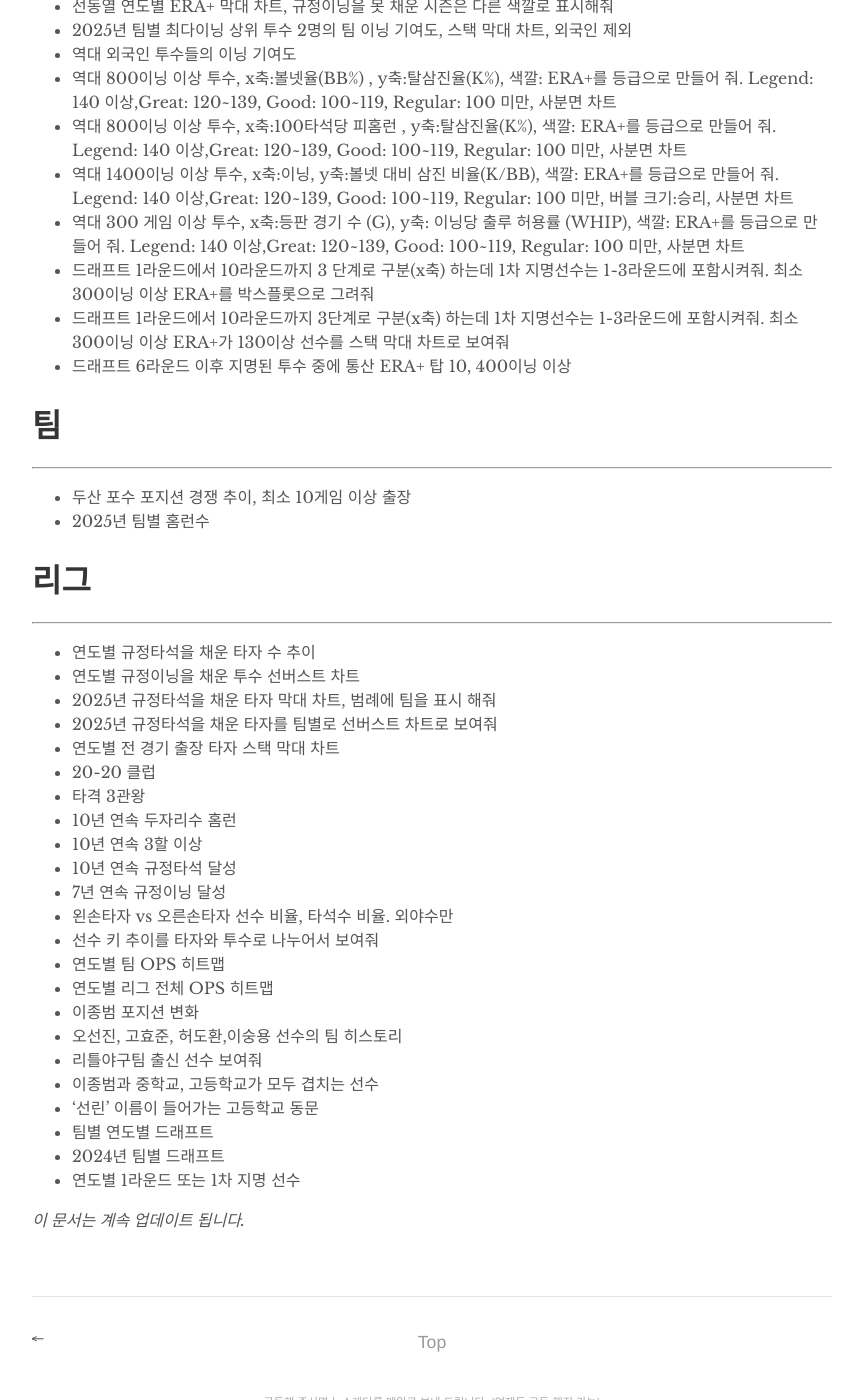
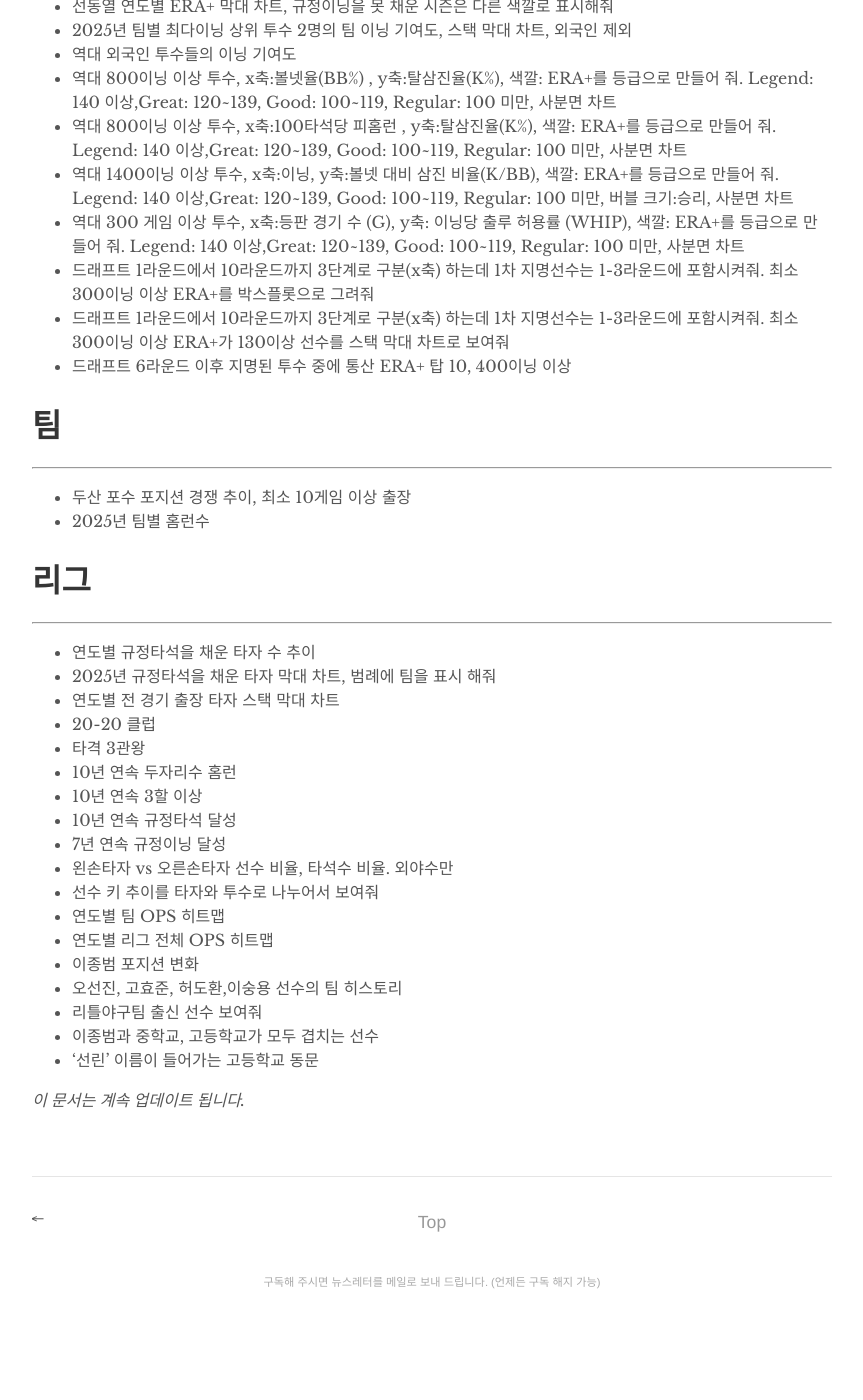
Before and after one commit to sylvakr/baseball-chart-blog, a Jekyll site: the page built from _posts/2026-08-02-user-prompts-examples.md, in a window 1280 px wide and 1400 px high, scrolled down 994 px. Shown: the whole window, without its empty margins (208-1071 px from the left). Built offline with Jekyll 4.4.1, drawn with Linux system fonts in a browser that asks for light colours.

Commit message:
vault backup: 2026-09-02 23:56:17

```diff
--- a/_posts/2026-08-02-user-prompts-examples.md
+++ b/_posts/2026-08-02-user-prompts-examples.md
@@ -36,7 +36,7 @@ hidden: true
 - 역대 800이닝 이상 투수, x축:100타석당 피홈런 , y축:탈삼진율(K%), 색깔: ERA+를 등급으로 만들어 줘. Legend: 140 이상,Great: 120~139, Good: 100~119, Regular: 100 미만, 사분면 차트
 - 역대 1400이닝 이상 투수, x축:이닝, y축:볼넷 대비 삼진 비율(K/BB), 색깔: ERA+를 등급으로 만들어 줘. Legend: 140 이상,Great: 120~139, Good: 100~119, Regular: 100 미만, 버블 크기:승리, 사분면 차트
 - 역대 300 게임 이상 투수, x축:등판 경기 수 (G), y축: 이닝당 출루 허용률 (WHIP), 색깔: ERA+를 등급으로 만들어 줘. Legend: 140 이상,Great: 120~139, Good: 100~119, Regular: 100 미만, 사분면 차트
-- 드래프트 1라운드에서 10라운드까지 3 단계로 구분(x축) 하는데 1차 지명선수는 1-3라운드에 포함시켜줘. 최소 300이닝 이상 ERA+를 박스플롯으로 그려줘
+- 드래프트 1라운드에서 10라운드까지 3단계로 구분(x축) 하는데 1차 지명선수는 1-3라운드에 포함시켜줘. 최소 300이닝 이상 ERA+를 박스플롯으로 그려줘
 - 드래프트 1라운드에서 10라운드까지 3단계로 구분(x축) 하는데 1차 지명선수는 1-3라운드에 포함시켜줘. 최소 300이닝 이상 ERA+가 130이상 선수를 스택 막대 차트로 보여줘
 - 드래프트 6라운드 이후 지명된 투수 중에 통산 ERA+ 탑 10, 400이닝 이상
 
@@ -48,9 +48,7 @@ hidden: true
 # 리그
 <hr>
 - 연도별 규정타석을 채운 타자 수 추이
-- 연도별 규정이닝을 채운 투수 선버스트 차트
 - 2025년 규정타석을 채운 타자 막대 차트, 범례에 팀을 표시 해줘
-- 2025년 규정타석을 채운 타자를 팀별로 선버스트 차트로 보여줘
 - 연도별 전 경기 출장 타자 스택 막대 차트
 - 20-20 클럽
 - 타격 3관왕
@@ -67,8 +65,6 @@ hidden: true
 - 리틀야구팀 출신 선수 보여줘
 - 이종범과 중학교, 고등학교가 모두 겹치는 선수
 - ‘선린’ 이름이 들어가는 고등학교 동문
-- 팀별 연도별 드래프트
-- 2024년 팀별 드래프트
-- 연도별 1라운드 또는 1차 지명 선수
+
 
 _이 문서는 계속 업데이트 됩니다._
```
Also changed, not shown: .obsidian/workspace.json.
